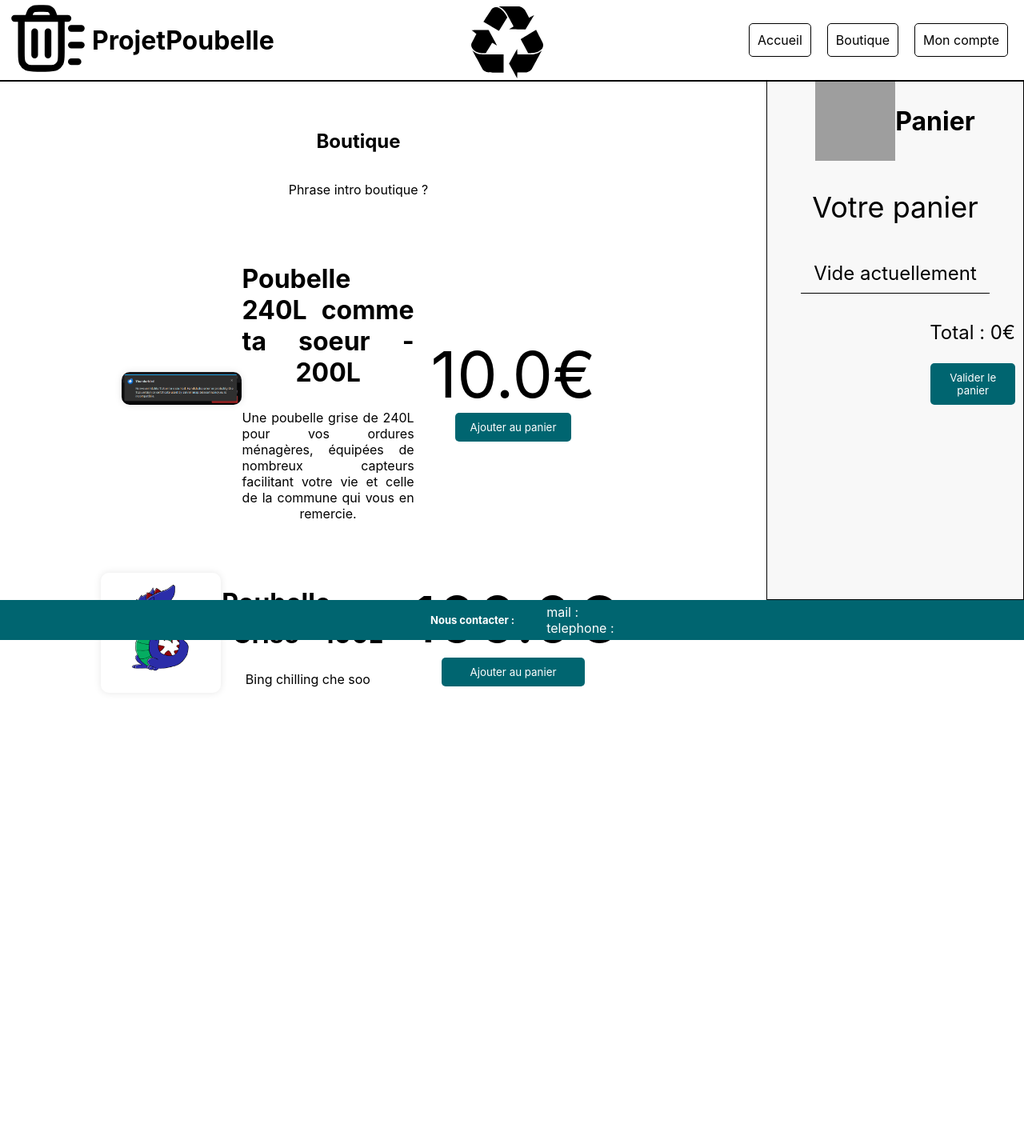
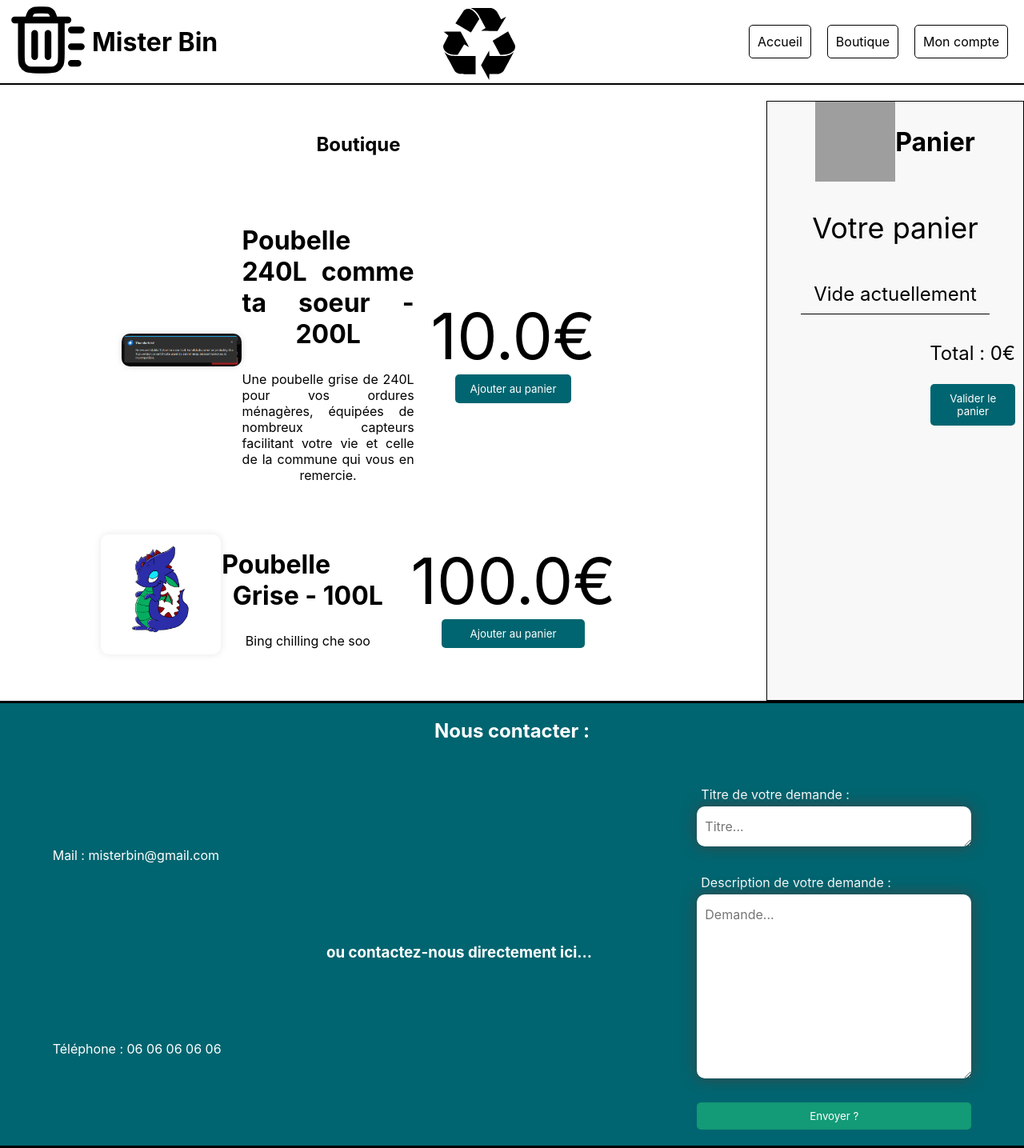
Before and after one commit to Esteban795/PP2I1, a Flask app: page /shop/ in a window 1280 px wide. Shown: the whole page at 80% size. Before the commit the page ends 859 px from the top, so only its background shows below. Run offline with Flask 3, Linux system fonts and the light colour scheme; grey boxes are pictures that could not be loaded.

Commit message:
fix : see #26

```diff
--- a/PP2I1/src/frontend/static/css/base.css
+++ b/PP2I1/src/frontend/static/css/base.css
@@ -1,34 +1,32 @@
 * {
-    font-family: 'Inter', sans-serif;
-  }
-
+  font-family: 'Inter', sans-serif;
+}
 body{
-  /* display: flex; */
+ /* display: flex;
+  */
   background-color: rgb(255, 255, 255);
   margin : 0;
   overflow: visible;
-  /* flex-direction: column; */
-  /* align-items: center; */
+ /* flex-direction: column;
+  */
+ /* align-items: center;
+  */
+  box-sizing: border-box;
 }
-
 .header{
   display: flex;
   justify-content: space-between;
   align-items: center;
   background-color: #ffffff;
   color: #000000;
-  height: 100px;
   width: 100%;
   top: 0;
   left: 0;
   z-index: 100;
 }
-
 #top_logo{
   margin-top:5px;
 }
-
-
 .header a:not([id = "logo"],[id = "top_logo"]){
   text-decoration: none;
   padding: 10px;
@@ -37,19 +35,16 @@ body{
   border: 1px solid #000000;
   border-radius: 5px;
 }
-
 .header a:not([id = "logo"]):hover{
   background-color: #006570;
   color: #ffffff;
 }
-
 .header-line{
   width: 100%;
   height: 2px;
   background-color: #000;
   margin: 0 auto;
 }
-
 .headerui{
   display: flex;
   justify-content: center;
@@ -58,7 +53,6 @@ body{
   z-index: 100;
   top:0;
 }
-
 .header-left{
   display: flex;
   justify-content: center;
@@ -66,37 +60,94 @@ body{
   margin-left: 10px;
   gap:5px;
 }
-
 .header-right{
   display: flex;
   justify-content: center;
   align-items: center;
   margin-right: 10px;
 }
-
 /*Attention, n'oubliez pas de décaler votre contenu de la page de la taille du footer, pour que rien ne reste coincé en dessous */
 .contact{
   display: flex;
   justify-content: center;
-  position: fixed;
   bottom: 0;
   left:0;
-  padding-left: 1%;
+ /* padding-left: 1%;
+  */
   width: 100%;
-  height: 50px;
   background-color: #006570;
   color: #fff;
   z-index: 100;
   align-items: center;
+  flex-direction: column;
+  border:3px solid black;
+  border-right-width:0;
+  border-left-width:0;
 }
-
-#contact_title{
-  font-size: small;
-}
-
 #contact_list{
-
   list-style-type: none;
   align-items: center;
-
 }
+.flex-column {
+  display: flex;
+  flex-direction: column;
+}
+.flex-row {
+  display: flex;
+  flex-direction: row;
+}
+.column-container {
+  width:100%;
+  flex-wrap: wrap;
+  position:relative;
+  height: 100%;
+}
+.text-area-style {
+  padding: 15px 10px;
+  font-size: 16px;
+  border-width: 3px;
+  border-color: #CCCCCC;
+  background-color: #FFFFFF;
+  color: #000000;
+  border-style: hidden;
+  border-radius: 10px;
+  box-shadow: 0px 0px 18px rgba(66,66,66,.95);
+}
+.text-area-style:focus {
+  outline: none;
+  border-color: #006570;
+  box-shadow: 0px 0px 18px rgba(0,101,112,.95);
+  text-shadow: 0px 0px 5px rgba(0,101,112,.75);
+}
+.flex-space-around {
+  display: flex;
+  justify-content: space-around;
+}
+.label-textarea {
+  text-align: left;
+  padding:5px;
+}
+.flex-center {
+  display: flex;
+  justify-content: center;
+  align-items: center;
+}
+.text-area-container {
+  width: 100%;
+  margin: 30px 0px;
+}
+.btn-submit {
+  background-color: #139a76;
+  color: #fff;
+  padding: 0.7em;
+  border-radius: 5px;
+  outline: 0;
+  border: 0;
+  width: 100%;
+  cursor: pointer;
+  box-sizing: border-box;
+  transition: background-color 0.3s ease-in-out;
+}
+.btn-submit:hover {
+  background-color: rgba(3, 248, 183, 0.658);
+}
--- a/PP2I1/src/frontend/static/css/shop.css
+++ b/PP2I1/src/frontend/static/css/shop.css
@@ -1,8 +1,7 @@
-
 .content{
   display: flex;
-  flex-direction: row;
-  /* align-items: center; */
+  flex-direction: column;
+  align-items: center;
   width: 100%;
   height: 100%;
   margin-top: 20px;
@@ -25,6 +24,14 @@
   background: #004c4a;
 }
 
+.flex-row-content{
+  display: flex;
+  flex-direction: row;;
+  /* align-items: center; */
+  width: 100%;
+  height: 750px;
+}
+
 .middleZone{
   display: flex;
   flex-direction: column;
@@ -32,6 +39,7 @@
   width: 70%;
   margin-top: 20px;
   overflow-x:scroll;
+  overflow-y: auto;
 }
 
 .itemList{
@@ -52,14 +60,12 @@
   gap: 1px;
   width: 80%;
   margin: 20px auto;
-  /* background-color: grey; */
 }
 
 .itemName {
   font-size: 2em;
   font-weight: bold;
 }
-
 
 .itemBuying{
   display: flex;
@@ -70,8 +76,6 @@
   margin-top: 0;
 
 }
-
-
 
 #cart_text{
   text-align: center;
@@ -120,15 +124,13 @@
   display: flex;
   flex-direction: column;
   color:#000000;
-  position: fixed;
-  right:0;
-  bottom:50px;
-  top:100px;
   height:auto;
   background-color: #f8f8f8;
   overflow-y: auto;
   width: 25%;
   border: #000000 solid 1px;
+  margin-left:auto;
+  max-height: 1000px;
 }
 
 .shoppingHeader{
--- a/PP2I1/src/frontend/templates/base.html
+++ b/PP2I1/src/frontend/templates/base.html
@@ -1,14 +1,12 @@
 <!DOCTYPE html>
 <html lang="fr">
-
 	<head>
 		<meta charset="UTF-8">
-    <title>{% block title %}{% endblock %} - ProjetPoubelle</title>
+		<title>{% block title %}{% endblock %} - Mister Bin</title>
 		<link href="/static/css/base.css" rel="stylesheet">
 		{%block stylesheets%}{%endblock%}
 		<link rel="preconnect" href="https://fonts.googleapis.com/css2?family=Inter:wght@400;500;600;700&display=swap">
 	</head>
-
 	<body>
 		<div class ="headerui">
 			<div class="header">
@@ -18,33 +16,55 @@
 						and Boutique which lead to the shop to get the magnificient Poubelles™-->
 					<a href="/" id="logo"><img src="/static/images/trash.svg" id="logo" alt = "Logo of the project" width="100" height="100"></a>
 					<!-- note : remplacer par le bon logo, si possible en svg-->
-                <h1>ProjetPoubelle</h1>
+					<h1> Mister Bin</h1>
 				</div>
 				<a href="#top" id="top_logo"><img src="/static/images/env.svg" id="top_logo" alt = "Logo used to go back at the top of the page" width="90" height="90"></a>
 				<!-- note : ajouter des mots clés en "strong" pour le référencement-->
 				<div class="header-right">
 					<a class="active" href="/">Accueil</a>
 					<a href="/shop/">Boutique</a>
-                <a href="/userpage/">Mon compte</a>
-
+					<a href="/profile/">Mon compte</a>
 				</div>
 			</div>
-        <div class = "header-line"></div>
+			<div class="header-line"></div>
 		</div>
 		<div class="content">
 			{%block content%}{%endblock%}
 		</div>
-    <div class = "footer">
+		<div class="footer">
 			<div class="contact">
-            <!-- a voir ce qu'on met exactement ici-->
-            <h2 id ="contact_title">Nous contacter :</h2>
-            <ul id = "contact_list">
-                <li>mail :</li>
-                <li> telephone :</li>
-
-            </ul>
+				<div>
+					<h2 id="contact_title">Nous contacter :</h2>
+				</div>
+				<div class="flex-row column-container flex-space-around">
+					<div class="flex-column flex-space-around">
+						<div>
+							Mail : misterbin@gmail.com
+						</div>
+						<div>
+							Téléphone : 06 06 06 06 06
 						</div>
 					</div>
-
+					<div class="flex-center">
+						<h3> ou contactez-nous directement ici...</h3>
+					</div>
+					<div>
+						<form action="/client-request/">
+							<div class="text-area-container flex-column">
+								<label class="label-textarea" for="title-textarea">Titre de votre demande :</label>
+								<textarea placeholder="Titre..." class="text-area-style" name="title-textarea" cols="30" rows="1"></textarea>
+							</div>
+							<div class="text-area-container flex-column">
+								<label class="label-textarea" for="title-textarea">Description de votre demande :</label>
+								<textarea placeholder="Demande..." class="text-area-style" name="desc-textarea" cols="30" rows="10"></textarea>
+							</div>
+							<div style="margin:20px 0px;" class="flex-center">
+								<input class="btn-submit" type="submit" value="Envoyer ?">
+							</div>
+						</form>
+					</div>
+				</div>
+			</div>
+		</div>
 	</body>
 </html>
--- a/PP2I1/src/frontend/templates/shop.html
+++ b/PP2I1/src/frontend/templates/shop.html
@@ -2,9 +2,9 @@
 {%block title%}Accueil{%endblock%}
 {%block stylesheets%} <link href="/static/css/shop.css" rel="stylesheet"> {%endblock%}
 {%block content%}
+<div class = "flex-row-content">
    <section class = "middleZone">
       <h1 id="titre_shop">Boutique</h1>
-   <p> Phrase intro boutique ? </p>
       <ul class = "itemList">
          {% for product in products %}
             <li class="item">
@@ -41,6 +41,8 @@
             <button id="cartConfirmButton">Valider le panier</button>
          </form>
       </div>
+   </div>
+</div>
 <script src="/static/js/shop.js"></script>
 <script>
 
```
Lines whose indentation alone changed are shown as unchanged.
